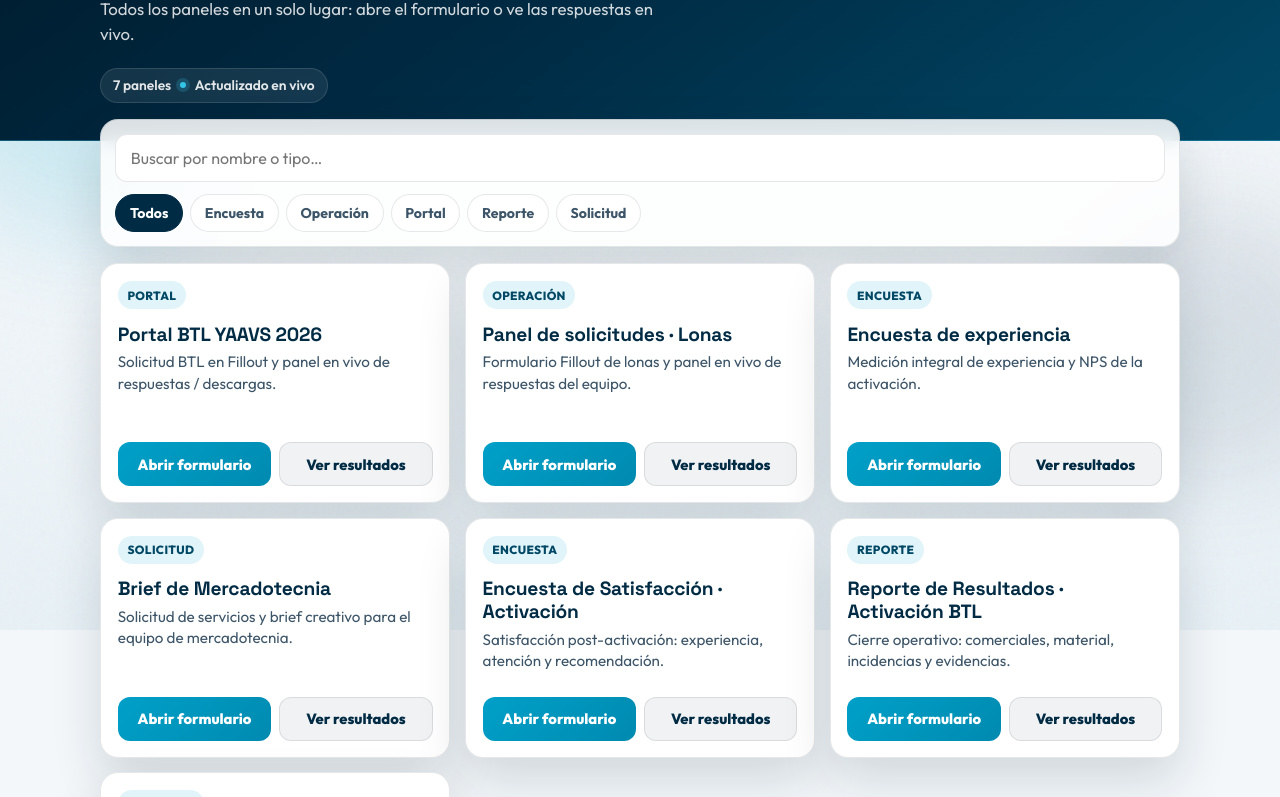
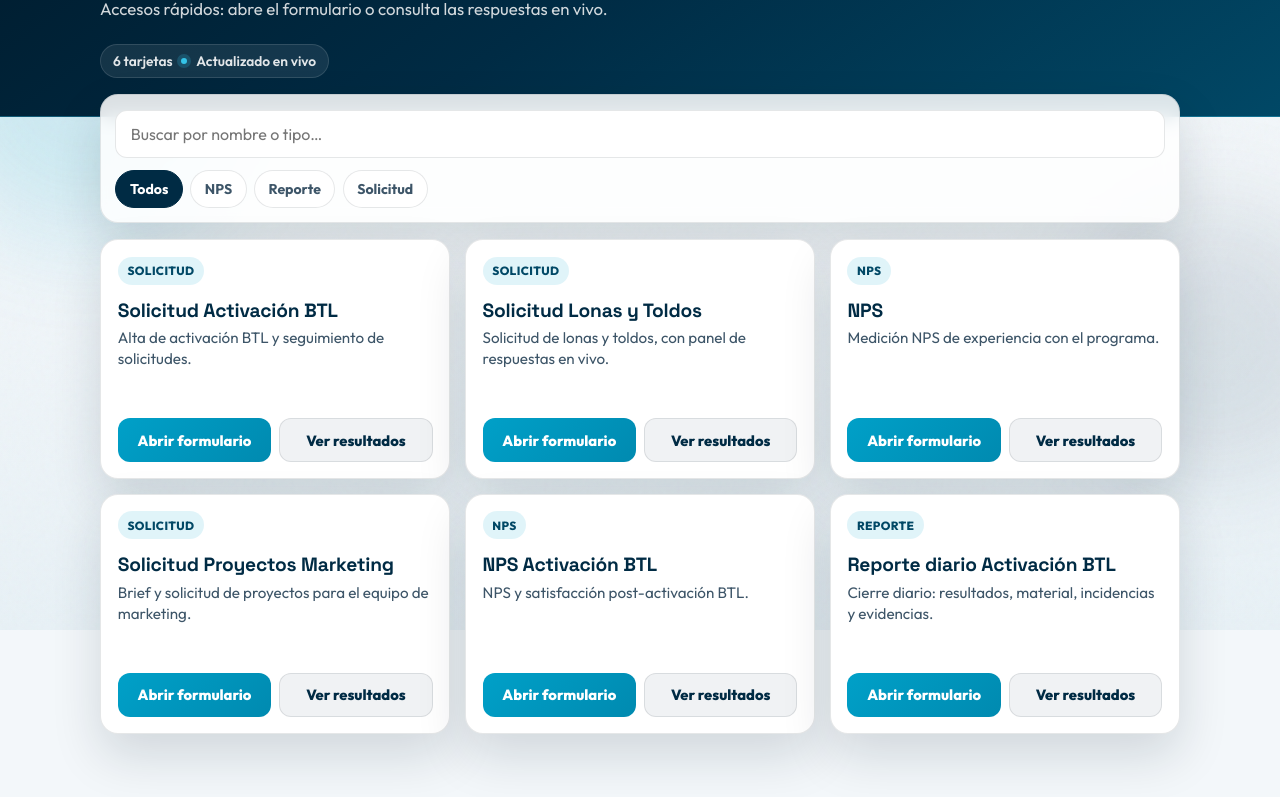
Before and after one commit to jorddydylanriveralopez-blip/directorio-paneles-yaavs, a website: page public/index.html in a window 1280 px wide. Shown: the part 170-967 px from the top of the page. Drawn offline with Linux system fonts and the light colour scheme.

Commit message:
Rename board to Tablero Marketing with the six requested card titles.
Co-authored-by: Cursor <cursoragent@cursor.com>

```diff
--- a/public/app.js
+++ b/public/app.js
@@ -71,7 +71,7 @@
 
   function render() {
     const list = filtered();
-    countEl.textContent = `${panels.length} panel${panels.length === 1 ? "" : "es"}`;
+    countEl.textContent = `${panels.length} tarjeta${panels.length === 1 ? "" : "s"}`;
     empty.hidden = list.length > 0;
     grid.innerHTML = list.map((p, i) => cardHtml(p, i)).join("");
   }
--- a/public/config.js
+++ b/public/config.js
@@ -1,58 +1,50 @@
 window.YAAVS_DIRECTORY = [
   {
-    id: "portal-btl",
-    tag: "Portal",
-    title: "Portal BTL YAAVS 2026",
-    blurb: "Solicitud BTL en Fillout y panel en vivo de respuestas / descargas.",
+    id: "solicitud-activacion-btl",
+    tag: "Solicitud",
+    title: "Solicitud Activación BTL",
+    blurb: "Alta de activación BTL y seguimiento de solicitudes.",
     formUrl: "https://form.fillout.com/fQqFawkbBhus",
     resultsUrl: "https://coral-oryx-137304.hostingersite.com/",
   },
   {
-    id: "panel-lonas",
-    tag: "Operación",
-    title: "Panel de solicitudes · Lonas",
-    blurb: "Formulario Fillout de lonas y panel en vivo de respuestas del equipo.",
+    id: "solicitud-lonas-toldos",
+    tag: "Solicitud",
+    title: "Solicitud Lonas y Toldos",
+    blurb: "Solicitud de lonas y toldos, con panel de respuestas en vivo.",
     formUrl: "https://form.fillout.com/9LnZ4jfJXnus",
     resultsUrl: "https://dodgerblue-zebra-542971.hostingersite.com/",
   },
   {
-    id: "encuesta-experiencia",
-    tag: "Encuesta",
-    title: "Encuesta de experiencia",
-    blurb: "Medición integral de experiencia y NPS de la activación.",
+    id: "nps",
+    tag: "NPS",
+    title: "NPS",
+    blurb: "Medición NPS de experiencia con el programa.",
     formUrl: "https://gray-manatee-704328.hostingersite.com/",
     resultsUrl: "https://gray-manatee-704328.hostingersite.com/resultados",
   },
   {
-    id: "brief-mercadotecnia",
+    id: "solicitud-proyectos-marketing",
     tag: "Solicitud",
-    title: "Brief de Mercadotecnia",
-    blurb: "Solicitud de servicios y brief creativo para el equipo de mercadotecnia.",
+    title: "Solicitud Proyectos Marketing",
+    blurb: "Brief y solicitud de proyectos para el equipo de marketing.",
     formUrl: "https://grey-ram-535914.hostingersite.com/",
     resultsUrl: "https://grey-ram-535914.hostingersite.com/resultados",
   },
   {
-    id: "encuesta-satisfaccion",
-    tag: "Encuesta",
-    title: "Encuesta de Satisfacción · Activación",
-    blurb: "Satisfacción post-activación: experiencia, atención y recomendación.",
+    id: "nps-activacion-btl",
+    tag: "NPS",
+    title: "NPS Activación BTL",
+    blurb: "NPS y satisfacción post-activación BTL.",
     formUrl: "https://lawngreen-guanaco-656732.hostingersite.com/",
     resultsUrl: "https://lawngreen-guanaco-656732.hostingersite.com/resultados",
   },
   {
-    id: "reporte-btl",
+    id: "reporte-diario-activacion-btl",
     tag: "Reporte",
-    title: "Reporte de Resultados · Activación BTL",
-    blurb: "Cierre operativo: comerciales, material, incidencias y evidencias.",
+    title: "Reporte diario Activación BTL",
+    blurb: "Cierre diario: resultados, material, incidencias y evidencias.",
     formUrl: "https://lightslategrey-deer-478072.hostingersite.com/",
     resultsUrl: "https://lightslategrey-deer-478072.hostingersite.com/resultados",
   },
-  {
-    id: "lona-especializada",
-    tag: "Solicitud",
-    title: "Solicitud de lona especializada",
-    blurb: "Diseño y producción de lonas / toldos a medida.",
-    formUrl: "https://solicitud-lona-especializada-yaavs.onrender.com/",
-    resultsUrl: "https://solicitud-lona-especializada-yaavs.onrender.com/resultados",
-  },
 ];
--- a/public/index.html
+++ b/public/index.html
@@ -4,7 +4,7 @@
     <meta charset="utf-8" />
     <meta name="viewport" content="width=device-width, initial-scale=1, viewport-fit=cover" />
     <meta name="theme-color" content="#002b44" />
-    <title>Directorio de paneles · YAAVS</title>
+    <title>Tablero Marketing · YAAVS</title>
     <link rel="icon" href="./favicon.png" type="image/png" />
     <link rel="preconnect" href="https://fonts.googleapis.com" />
     <link rel="preconnect" href="https://fonts.gstatic.com" crossorigin />
@@ -12,7 +12,7 @@
       href="https://fonts.googleapis.com/css2?family=Outfit:wght@400;500;600;700;800&family=Space+Grotesk:wght@500;600;700&display=swap"
       rel="stylesheet"
     />
-    <link rel="stylesheet" href="./styles.css?v=1" />
+    <link rel="stylesheet" href="./styles.css?v=2" />
   </head>
   <body>
     <div class="shell">
@@ -31,13 +31,13 @@
             width="140"
             height="140"
           />
-          <p class="eyebrow">Formularios y paneles</p>
-          <h1>Directorio YAAVS</h1>
+          <p class="eyebrow">Marketing YAAVS</p>
+          <h1>Tablero Marketing</h1>
           <p class="lede">
-            Todos los paneles en un solo lugar: abre el formulario o ve las respuestas en vivo.
+            Accesos rápidos: abre el formulario o consulta las respuestas en vivo.
           </p>
           <div class="hero-meta">
-            <span id="panelCount">0 paneles</span>
+            <span id="panelCount">0 tarjetas</span>
             <span class="dot" aria-hidden="true"></span>
             <span>Actualizado en vivo</span>
           </div>
@@ -47,7 +47,7 @@
       <main class="page">
         <div class="toolbar">
           <label class="search">
-            <span class="sr-only">Buscar panel</span>
+            <span class="sr-only">Buscar tarjeta</span>
             <input
               type="search"
               id="q"
@@ -58,16 +58,16 @@
           <div class="filters" id="filters" role="group" aria-label="Filtrar por tipo"></div>
         </div>
 
-        <section class="grid" id="grid" aria-label="Paneles"></section>
-        <p class="empty" id="empty" hidden>No hay paneles con ese filtro.</p>
+        <section class="grid" id="grid" aria-label="Tablero Marketing"></section>
+        <p class="empty" id="empty" hidden>No hay tarjetas con ese filtro.</p>
       </main>
 
       <footer class="foot">
-        <p>YAAVS · Directorio de paneles</p>
+        <p>YAAVS · Tablero Marketing</p>
       </footer>
     </div>
 
-    <script src="./config.js?v=1"></script>
-    <script src="./app.js?v=1" defer></script>
+    <script src="./config.js?v=2"></script>
+    <script src="./app.js?v=2" defer></script>
   </body>
 </html>
```
